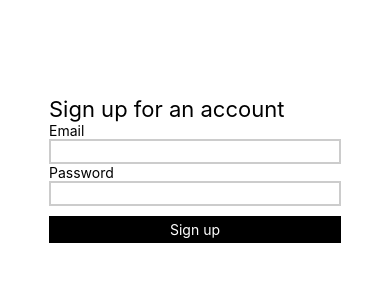
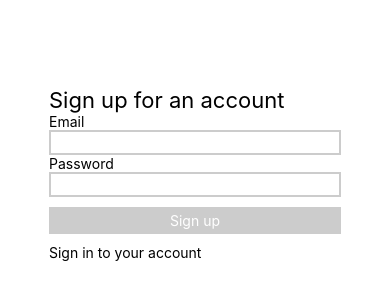
Before and after one commit to chaoyuu/rnFirebaseDemo, a React Native app: screen / in a window 390 px wide. Shown: the part 248-548 px from the top of the page. Built offline with nearby package versions, Linux system fonts and the light colour scheme.

Commit message:
Sign up with validation

```diff
--- a/App.js
+++ b/App.js
@@ -1,22 +1,49 @@
 import { StatusBar } from 'expo-status-bar';
-import React from 'react';
+import React, {useState,useEffect} from 'react';
 import { StyleSheet, Text, View } from 'react-native';
 import { firebaseConfig } from './config';
 import * as firebase from 'firebase'
 
 import { Signup } from './components/Signup';
+import { Signin } from './components/Signin'
 
 if( !firebase.apps.length ) {
   firebase.initializeApp( firebaseConfig )
 }
 
 export default function App() {
+  const [ signup, setSignup ] = useState( true )
 
-  return (
-    <View style={styles.container}>
-      <Signup />
-    </View>
-  );
+  const HandleSignup = ( email, password ) => {
+    // console.log( email, password )
+    firebase.auth().createUserWithEmailAndPassword( email, password )
+    .then( (response) => console.log(response) )
+    .catch( (error) => console.log(error) )
+  }
+
+  const ToggleSignup = () => {
+    if( signup === true ) {
+      setSignup( false )
+    }
+    else {
+      setSignup( true )
+    }
+  }
+  if( signup ) {
+    return (
+      <View style={styles.container}>
+        <Signup toggle={ToggleSignup} handler={HandleSignup} />
+      </View>
+    );
+  }
+  else {
+    return (
+      <View style={styles.container}>
+        <Signin toggle={ToggleSignup}/>
+      </View>
+    );
+  }
+
 }
 
 const styles = StyleSheet.create({
--- /dev/null
+++ b/components/Signin.js
@@ -0,0 +1,40 @@
+import React from 'react';
+import { StyleSheet, Text, View, TextInput, TouchableOpacity } from 'react-native';
+
+export function Signin ( props ) {
+  return(
+    <View>
+      <Text style={SigninStyles.heading}>Sign in to your account</Text>
+      <Text>Email</Text>
+      <TextInput style={SigninStyles.input}/>
+      <Text>Password</Text>
+      <TextInput style={SigninStyles.input} secureTextEntry={true}/>
+      <TouchableOpacity style={SigninStyles.button}>
+        <Text style={SigninStyles.buttonText}>Sign in</Text>
+      </TouchableOpacity>
+      <TouchableOpacity onPress={ props.toggle }>
+        <Text>Sign up for an account</Text>
+      </TouchableOpacity>
+    </View>
+  )
+}
+
+const SigninStyles = StyleSheet.create({
+  heading: {
+    fontSize: 22,
+  },
+  input: {
+    fontSize: 18,
+    borderColor: '#cccccc',
+    borderWidth: 2,
+  },
+  button: {
+    backgroundColor: '#000000',
+    padding: 5,
+    marginVertical: 10,
+  },
+  buttonText: {
+    color: '#ffffff',
+    textAlign: 'center',
+  }
+})
--- a/components/Signup.js
+++ b/components/Signup.js
@@ -1,16 +1,61 @@
-import React from 'react';
+import React, {useState} from 'react';
 import { StyleSheet, Text, View, TextInput, TouchableOpacity } from 'react-native';
 
 export function Signup ( props ) {
+  const [ email, setEmail ] = useState()
+  const [ password, setPassword ] = useState()
+
+  const[validEmail,setValidEmail] = useState(false)
+  const[validPassword,setValidPassword] = useState(false)
+
+  const HandleEmail = ( emailVal ) => {
+    //validate email
+    if( emailVal.indexOf('@') > 0 ) {
+      setValidEmail( true )
+    }
+    else {
+      setValidEmail( false )
+    }
+    setEmail( emailVal )
+  }
+
+  const HandlePassword = ( passwordVal ) => {
+    //validate password
+    if( passwordVal.length >= 8 ) {
+      setValidPassword( true )
+    }
+    else {
+      setValidPassword( false )
+    }
+    setPassword( passwordVal )
+  }
+
+  const HandleSubmit = () => {
+    props.handler( email, password )
+  }
   return(
     <View>
       <Text style={SignupStyles.heading}>Sign up for an account</Text>
       <Text>Email</Text>
-      <TextInput style={SignupStyles.input}/>
+      <TextInput
+      style={SignupStyles.input}
+      onChangeText={ (val) => HandleEmail(val)  }
+      />
       <Text>Password</Text>
-      <TextInput style={SignupStyles.input} secureTextEntry={true}/>
-      <TouchableOpacity style={SignupStyles.button}>
+      <TextInput
+      style={SignupStyles.input}
+      secureTextEntry={true}
+      onChangeText={ (val) => HandlePassword(val) }
+      />
+      <TouchableOpacity
+      style={(validEmail && validPassword) ? SignupStyles.button : SignupStyles.buttonDisabled}
+      onPress={HandleSubmit}
+      disabled={ (validEmail && validPassword) ? false : true }
+      >
         <Text style={SignupStyles.buttonText}>Sign up</Text>
+      </TouchableOpacity>
+      <TouchableOpacity onPress={ props.toggle }>
+        <Text>Sign in to your account</Text>
       </TouchableOpacity>
     </View>
   )
@@ -33,5 +78,10 @@ const SignupStyles = StyleSheet.create({
   buttonText: {
     color: '#ffffff',
     textAlign: 'center',
+  },
+  buttonDisabled: {
+    backgroundColor: '#cccccc',
+    padding: 5,
+    marginVertical: 10,
   }
 })
```
